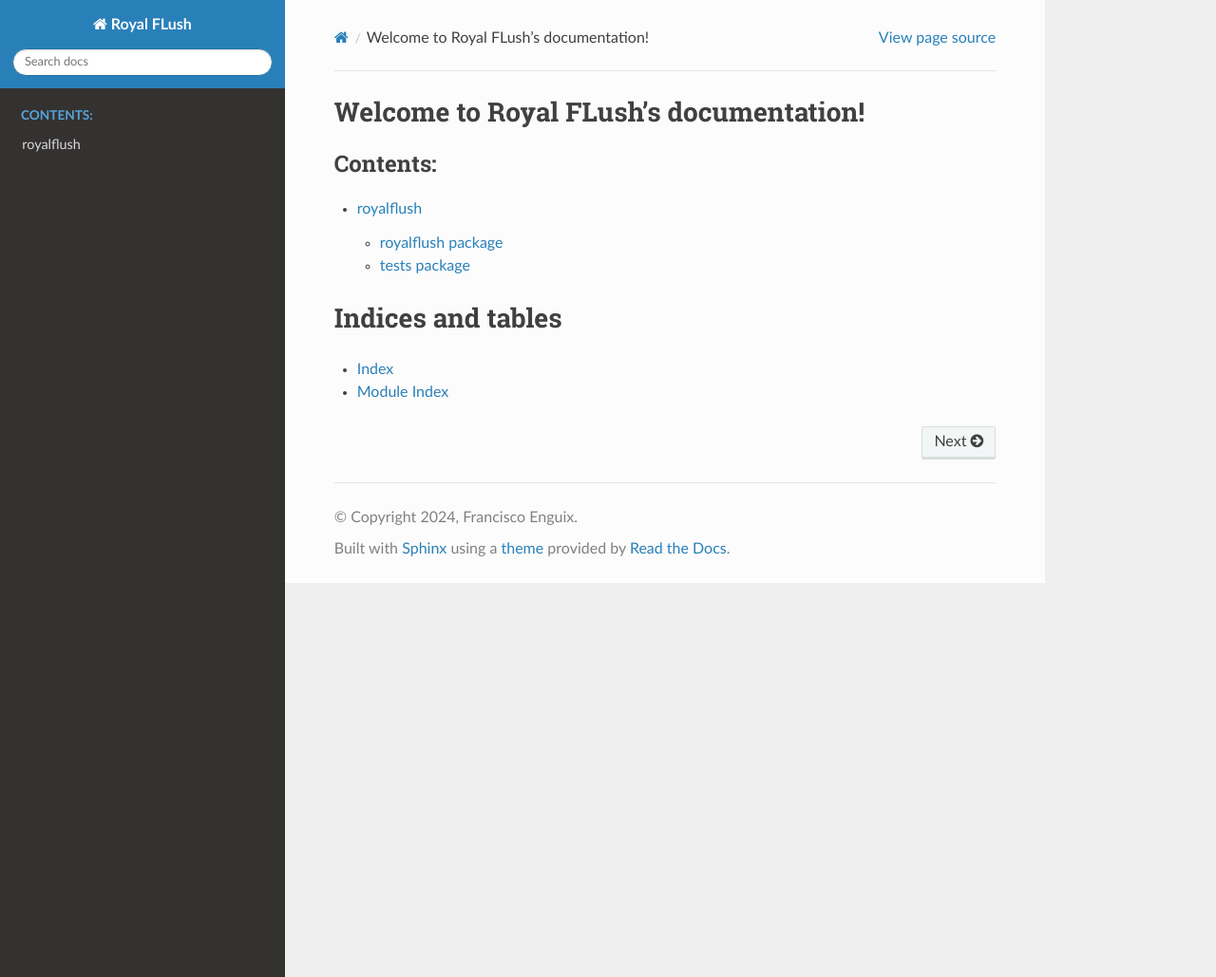
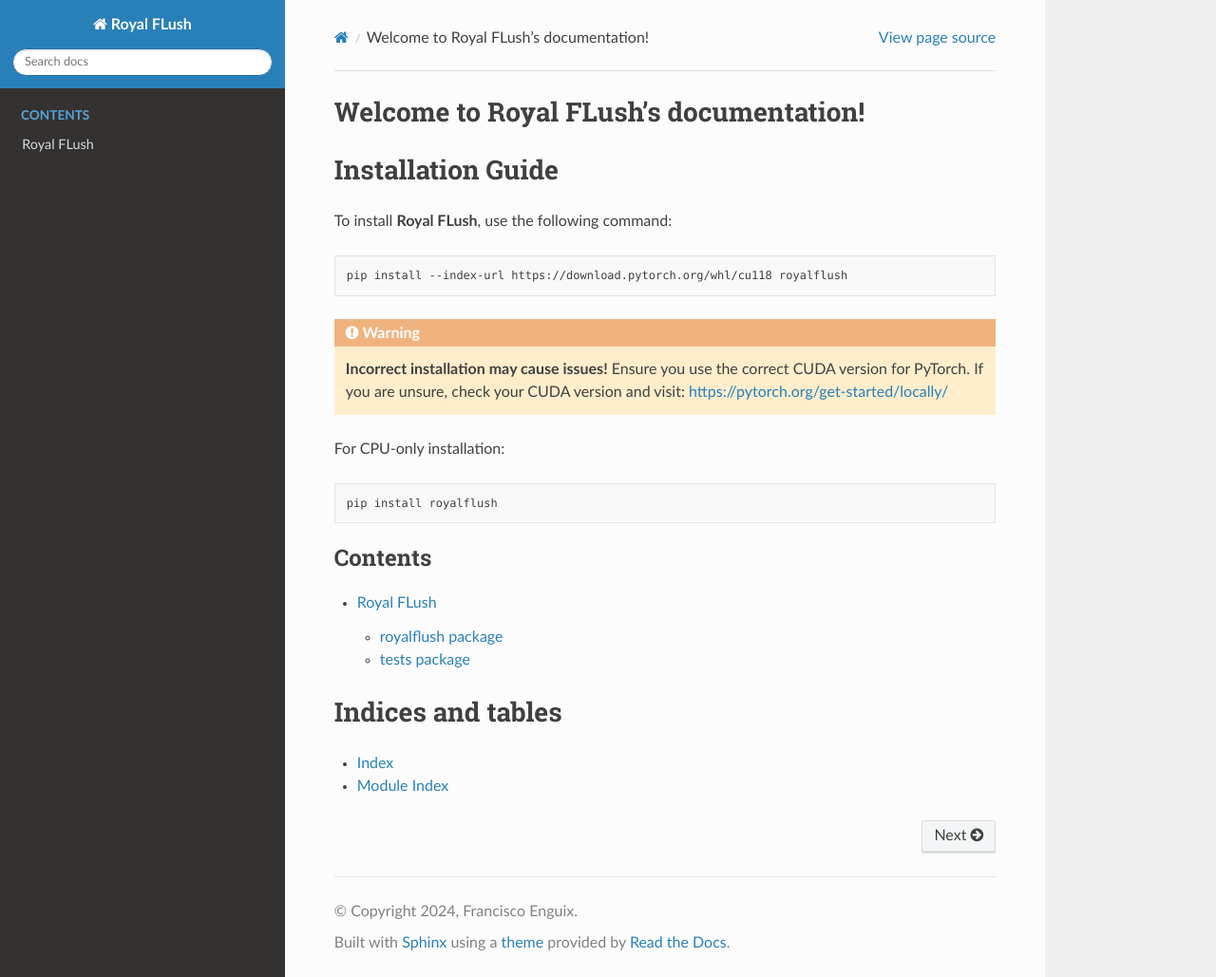
Before and after one commit to FranEnguix/royalflush, a Sphinx documentation site: the page built from docs/index.rst, in a window 1280 px wide and 1029 px high. Shown: the whole window at 95% size. Built offline with Sphinx 7.4.7 and the Read the Docs theme 3.1.0, drawn with Linux system fonts in a browser that asks for light colours.

Commit message:
Upgrade torch and torchvision versions.

```diff
--- a/docs/index.rst
+++ b/docs/index.rst
@@ -6,12 +6,13 @@
 Welcome to Royal FLush's documentation!
 =======================================
 
+.. include:: installation.rst
+
 .. toctree::
    :maxdepth: 2
-   :caption: Contents:
+   :caption: Contents
 
    source/modules
-
 
 
 Indices and tables
--- /dev/null
+++ b/docs/installation.rst
@@ -0,0 +1,20 @@
+Installation Guide
+==================
+
+To install **Royal FLush**, use the following command:
+
+.. code-block:: bash
+
+   pip install --index-url https://download.pytorch.org/whl/cu118 royalflush
+
+.. warning::
+
+   **Incorrect installation may cause issues!** Ensure you use the correct CUDA version for PyTorch.
+   If you are unsure, check your CUDA version and visit:
+   https://pytorch.org/get-started/locally/
+
+For CPU-only installation:
+
+.. code-block:: bash
+
+   pip install royalflush
--- a/docs/source/modules.rst
+++ b/docs/source/modules.rst
@@ -1,4 +1,4 @@
-royalflush
+Royal FLush
 ==========
 
 .. toctree::
--- a/pyproject.toml
+++ b/pyproject.toml
@@ -38,11 +38,11 @@
     "spade==3.3.2",
     "networkx==2.8",
     "pyvis==0.3.2",
-    "torch==1.11.0",
+    "torch==2.6.0",
     "numpy==1.26.4",
     "pandas==2.2.3",
     "plotly==5.24.1",
-    "torchvision==0.12.0",
+    "torchvision==0.21.0",
     "click==8.1.7",
 ]
 
```
Also changed, not shown: CHANGELOG.md (+4 -0 lines).
